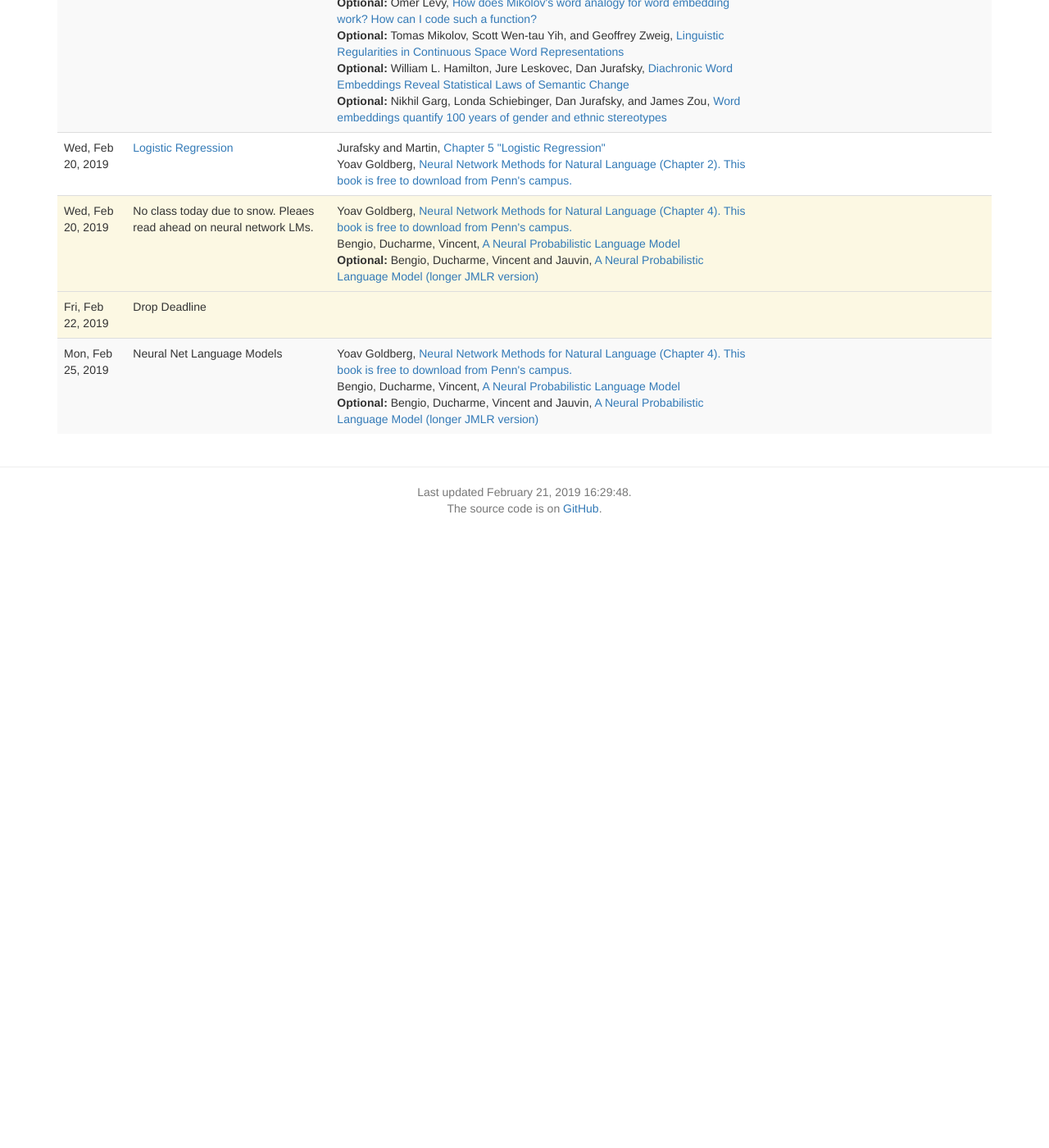
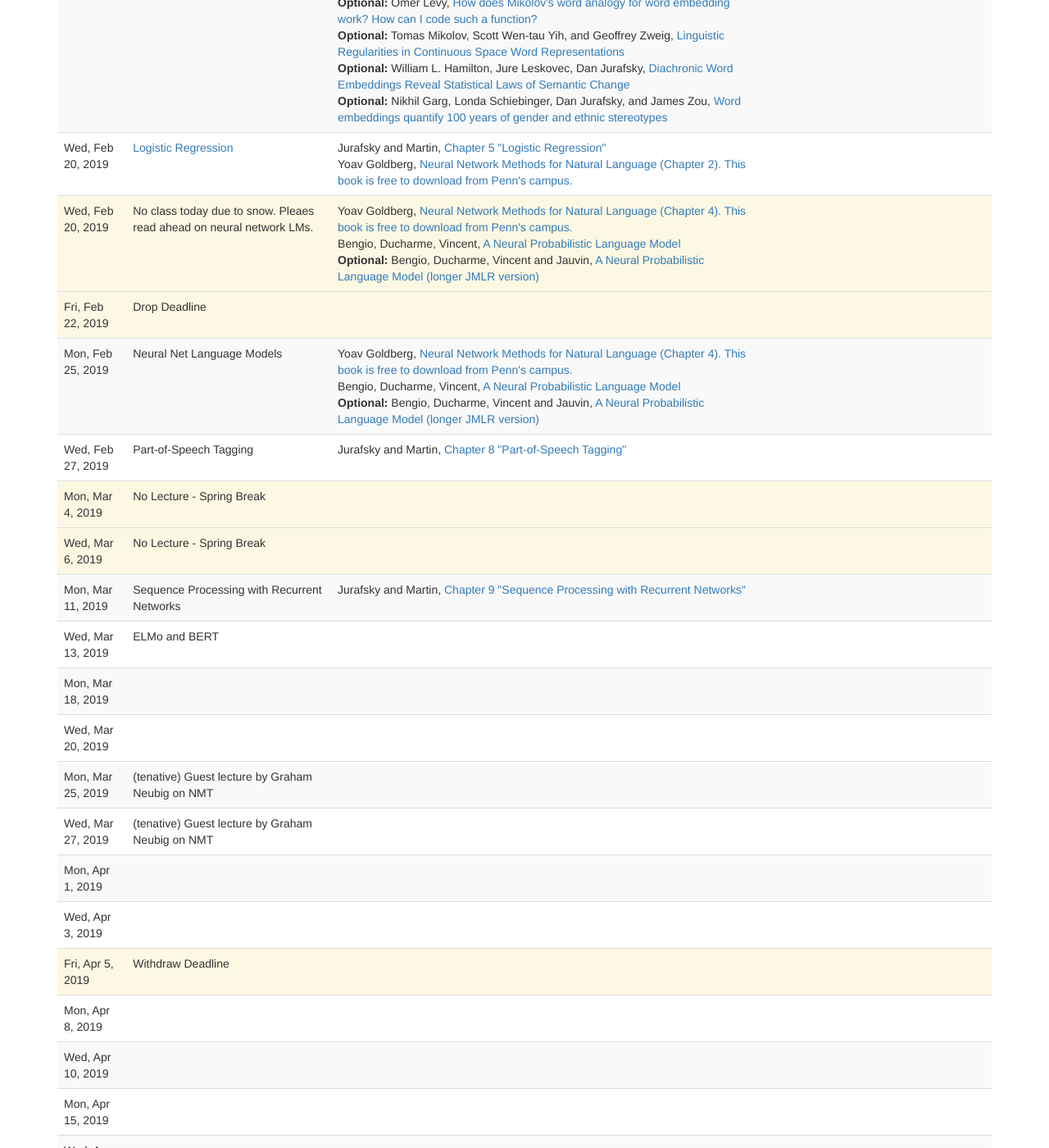
Before and after one commit to computational-linguistics-class/computational-linguistics-class.github.io, a Jekyll site: the page built from lectures.md, in a window 1280 px wide and 1400 px high, scrolled down 1070 px. Shown: the whole window at 82% size. Built offline with Jekyll 4.4.1, drawn with Linux system fonts in a browser that asks for light colours; nearby versions of some CDN libraries; a script that is not in the unit is left out; before the commit the page ends 1700 px from its top, so only the background shows below that; some of the changed text lies outside the part shown.

Commit message:
Filling out future dates on lecture schedule

```diff
--- a/_data/lectures.yaml
+++ b/_data/lectures.yaml
@@ -226,3 +226,128 @@
       authors: Bengio, Ducharme, Vincent and Jauvin
       url: http://www.jmlr.org/papers/volume3/bengio03a/bengio03a.pdf
       optional: true
+-
+  date: 2019-02-27
+  slides:
+  title: Part-of-Speech Tagging
+  slides_credit:
+  readings:
+    -
+      title: Chapter 8 "Part-of-Speech Tagging"
+      authors: Jurafsky and Martin
+      url: https://web.stanford.edu/~jurafsky/slp3/8.pdf
+-
+  date: 2019-03-04
+  slides:
+  title: No Lecture - Spring Break
+  type: no_lecture
+-
+  date: 2019-03-06
+  slides:
+  title: No Lecture - Spring Break
+  type: no_lecture
+-
+  date: 2019-03-11
+  slides:
+  title: Sequence Processing with Recurrent Networks
+  slides_credit:
+  readings:
+    -
+      title: Chapter 9 "Sequence Processing with Recurrent Networks"
+      authors: Jurafsky and Martin
+      url: https://web.stanford.edu/~jurafsky/slp3/9.pdf
+-
+  date: 2019-03-13
+  slides:
+  title: ELMo and BERT
+  slides_credit:
+  readings:
+-
+  date: 2019-03-18
+  slides:
+  title:
+  slides_credit:
+  readings:
+-
+  date: 2019-03-20
+  slides:
+  title:
+  slides_credit:
+  readings:
+-
+  date: 2019-03-25
+  slides:
+  title: (tenative) Guest lecture by Graham Neubig on NMT
+  slides_credit:
+  readings:
+-
+  date: 2019-03-27
+  slides:
+  title: (tenative) Guest lecture by Graham Neubig on NMT
+  slides_credit:
+  readings:
+-
+  date: 2019-04-01
+  slides:
+  title:
+  slides_credit:
+  readings:
+-
+  date: 2019-04-03
+  slides:
+  title:
+  slides_credit:
+  readings:
+-
+  date: 2019-04-05
+  slides:
+  title: Withdraw Deadline
+  type: no_lecture
+-
+  date: 2019-04-08
+  slides:
+  title:
+  slides_credit:
+  readings:
+-
+  date: 2019-04-10
+  slides:
+  title:
+  slides_credit:
+  readings:
+-
+  date: 2019-04-15
+  slides:
+  title:
+  slides_credit:
+  readings:
+-
+  date: 2019-04-17
+  slides:
+  title:
+  slides_credit:
+  readings:
+-
+  date: 2019-04-22
+  slides:
+  title:
+  slides_credit:
+  readings:
+-
+  date: 2019-04-24
+  slides:
+  title: Final project presentations
+  slides_credit:
+  readings:
+-
+  date: 2019-04-29
+  slides:
+  title: Final project presentations
+  slides_credit:
+  readings:
+-
+  date: 2019-05-01
+  slides:
+  title: Final project presentations
+  slides_credit:
+  readings:
```
